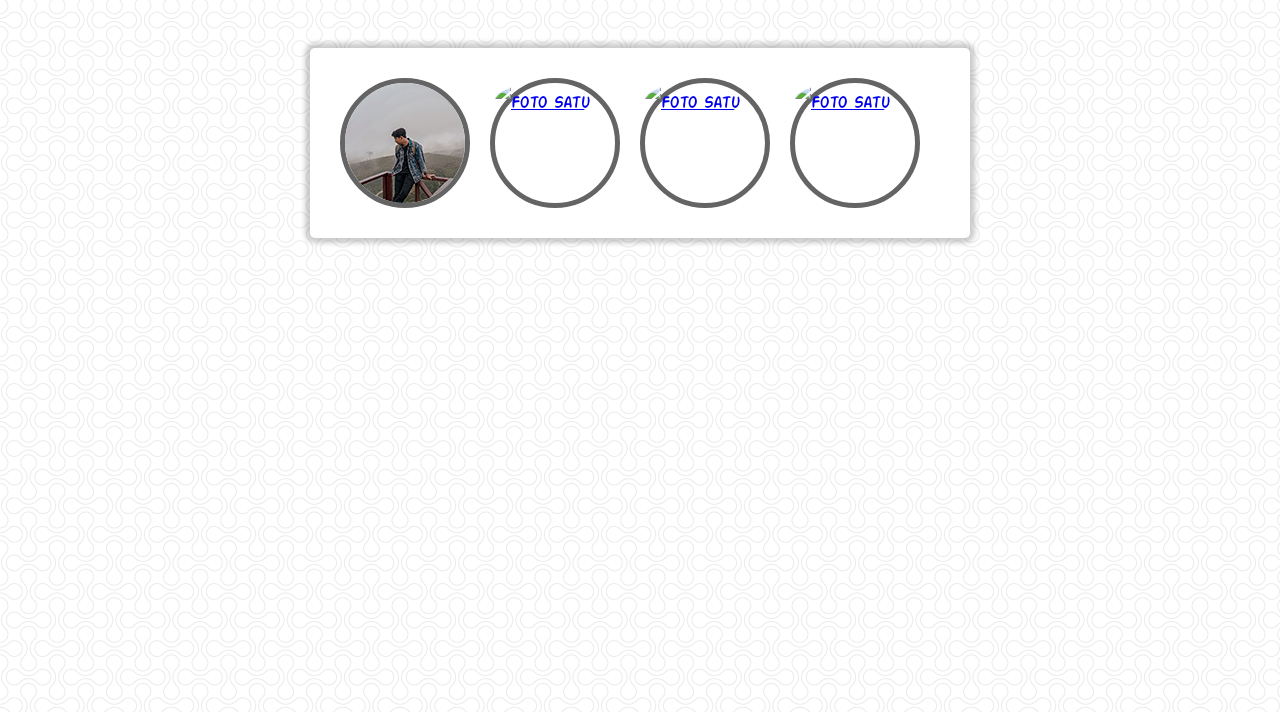
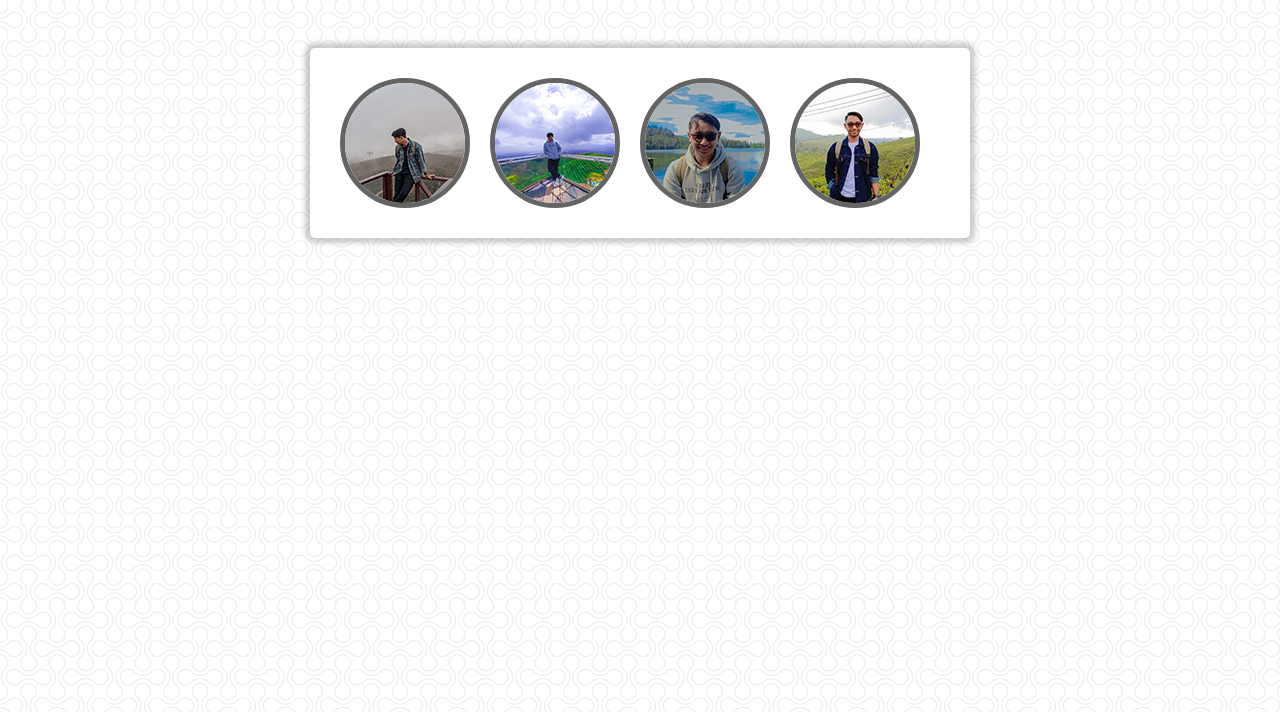
Before and after one commit to Andikapramudya/galeriSederhana, a plain HTML site: page index.html in a window 1280 px wide. Shown: the part 88-800 px from the top of the page. Drawn offline with Linux system fonts and the light colour scheme; files whose address does not match are found by name.

Commit message:
ubah directory gambar thumb 2sd4

```diff
--- a/index.html
+++ b/index.html
@@ -29,7 +29,7 @@
 
         <li>
             <a href="#gambar2">
-                <img src="../galeri/img/thumb/image2.jpg" alt="Foto Satu">
+                <img src="img/thumb/image2.jpg" alt="Foto Satu">
                 <span>Image 2</span>
             </a>
             <div class="overlay" id="gambar2">
@@ -43,7 +43,7 @@
 
         <li>
             <a href="#gambar3">
-                <img src="../galeri/img/thumb/image3.jpg" alt="Foto Satu">
+                <img src="img/thumb/image3.jpg" alt="Foto Satu">
                 <span>Image 3</span>
             </a>
             <div class="overlay" id="gambar3">
@@ -57,7 +57,7 @@
 
         <li>
             <a href="#gambar4">
-                <img src="../galeri/img/thumb/image4.jpg" alt="Foto Satu">
+                <img src="img/thumb/image4.jpg" alt="Foto Satu">
                 <span>Image 4</span>
             </a>
             <div class="overlay" id="gambar4">
```
